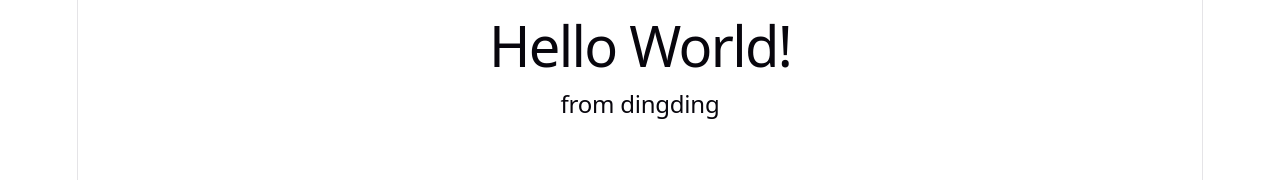
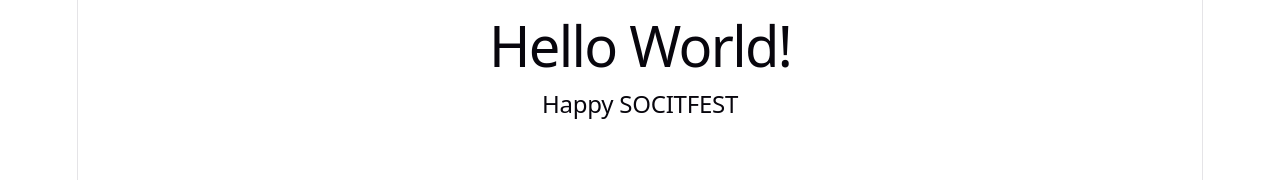
Before and after one commit to EliDing/MOBPROG-IT252-react-w3schools, a React (Vite) app in the folder my-react-app/: page / in a window 1280 px wide. Shown: the top 180 px of the page. Built offline with nearby package versions, Linux system fonts and the light colour scheme.

Commit message:
added header 2 text-Greeting

```diff
--- a/my-react-app/src/App.jsx
+++ b/my-react-app/src/App.jsx
@@ -2,7 +2,7 @@ function App() {
   return (
     <div className="App">
       <h1>Hello World!</h1>
-      <h2>from dingding</h2>
+      <h2>Happy SOCITFEST</h2>
     </div>
   );
 }
```
